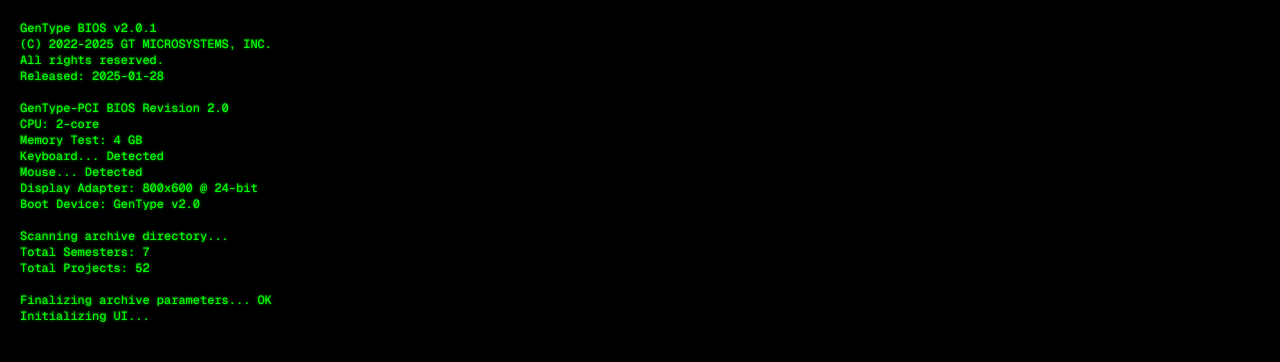
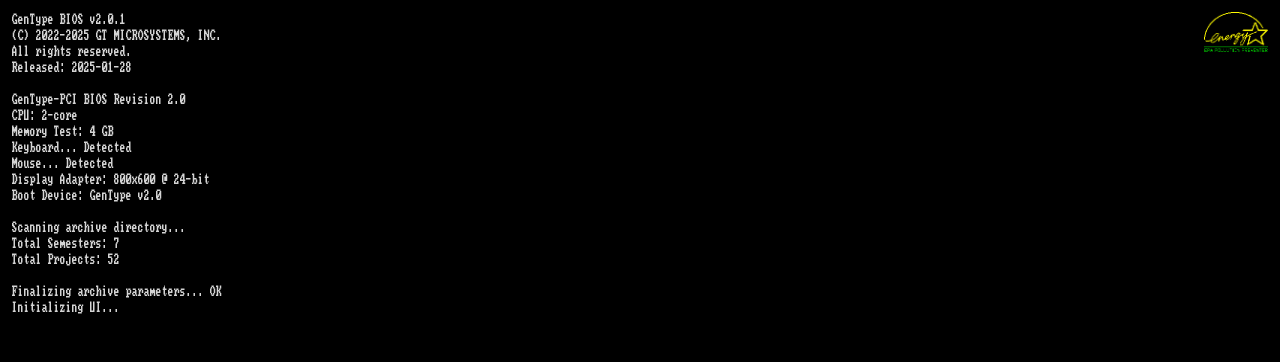
Before and after one commit to zekewattles/gentype, a Next.js app: page / in a window 1280 px wide. Shown: the top 362 px of the page. Built offline with nearby package versions, Linux system fonts and the light colour scheme.

Commit message:
custom retro boot font + energystar logo

```diff
--- a/app/globals.css
+++ b/app/globals.css
@@ -35,7 +35,20 @@ body {
   background-color: #000;
 }
 
-.startup-text {
+/* .startup-text {
   color: #0f0;
-  text-shadow: 0 0 3px rgba(0, 255, 0, 0.6);
+  text-shadow: 0 0 3px rgba(0, 255, 0, 0.7), 0 0 10px rgba(0, 255, 0, 0.5);
+} */
+
+.startup-logo {
+  opacity: 1;
+  mix-blend-mode: screen;
+  background-size: contain;
 }
+
+/* Add the custom font to Tailwind's font family */
+@layer base {
+  .font-ibm-bios {
+    font-family: var(--font-ibm-bios);
+  }
+}
--- a/components/startup-animation.tsx
+++ b/components/startup-animation.tsx
@@ -1,9 +1,14 @@
 "use client"
 
 import { useState, useEffect, useCallback } from "react"
-import { GeistMono } from "geist/font/mono"
+import localFont from "next/font/local"
+import Image from "next/image"
 
-const geistMono = GeistMono
+// Load the custom IBM BIOS font
+const ibmBiosFont = localFont({
+  src: "../public/fonts/WebPlus_IBM_BIOS-2y.woff",
+  variable: "--font-ibm-bios",
+})
 
 interface InitialData {
   totalProjects: number
@@ -72,7 +77,7 @@ export function StartupAnimation({ onComplete, initialData }: { onComplete: () =
         if (index === lines.length - 1) {
           setTimeout(() => {
             setIsComplete(true)
-            setTimeout(onComplete, 3000)
+            setTimeout(onComplete, 2500)
           }, 500) // Wait a bit before showing the final message
         }
       }, totalDelay)
@@ -84,9 +89,18 @@ export function StartupAnimation({ onComplete, initialData }: { onComplete: () =
   if (lines.length === 0) return null
 
   return (
-    <div className="fixed inset-0 startup-background">
-      <div className="relative z-10 p-5">
-        <pre className={`${geistMono.className} text-xs font-medium whitespace-pre startup-text`}>
+    <div className={`fixed inset-0 startup-background ${ibmBiosFont.variable}`}>
+      <div className="absolute top-3 right-3 w-16 h-16">
+        <Image
+          src="/images/energy-star-logo.png"
+          alt="Energy Star Logo"
+          width={128}
+          height={128}
+          className="startup-logo"
+        />
+      </div>
+      <div className="relative z-10 p-3">
+        <pre className="font-ibm-bios text-neutral-300 text-xs font-medium whitespace-pre">
           {lines.slice(0, visibleLines).join("\n")}
           {isComplete && (
             <>
--- a/tailwind.config.ts
+++ b/tailwind.config.ts
@@ -1,96 +1,58 @@
-import type { Config } from "tailwindcss";
-
-const config: Config = {
+/** @type {import('tailwindcss').Config} */
+module.exports = {
 	darkMode: ["class"],
 	content: [
-    "./pages/**/*.{js,ts,jsx,tsx,mdx}",
+	  "./app/**/*.{ts,tsx}",
+	  "./components/**/*.{ts,tsx}",
+	  "./app/**/*.{js,ts,jsx,tsx,mdx}",
 	  "./components/**/*.{js,ts,jsx,tsx,mdx}",
-    "./app/**/*.{js,ts,jsx,tsx,mdx}",
-    "*.{js,ts,jsx,tsx,mdx}"
 	],
 	theme: {
 	  extend: {
+		fontFamily: {
+		  "ibm-bios": ["var(--font-ibm-bios)"],
+		},
 		colors: {
-  			background: 'hsl(var(--background))',
-  			foreground: 'hsl(var(--foreground))',
-  			card: {
-  				DEFAULT: 'hsl(var(--card))',
-  				foreground: 'hsl(var(--card-foreground))'
+		  border: "hsl(var(--border))",
+		  input: "hsl(var(--input))",
+		  ring: "hsl(var(--ring))",
+		  background: "hsl(var(--background))",
+		  foreground: "hsl(var(--foreground))",
+		  primary: {
+			DEFAULT: "hsl(var(--primary))",
+			foreground: "hsl(var(--primary-foreground))",
+		  },
+		  secondary: {
+			DEFAULT: "hsl(var(--secondary))",
+			foreground: "hsl(var(--secondary-foreground))",
+		  },
+		  destructive: {
+			DEFAULT: "hsl(var(--destructive))",
+			foreground: "hsl(var(--destructive-foreground))",
+		  },
+		  muted: {
+			DEFAULT: "hsl(var(--muted))",
+			foreground: "hsl(var(--muted-foreground))",
+		  },
+		  accent: {
+			DEFAULT: "hsl(var(--accent))",
+			foreground: "hsl(var(--accent-foreground))",
 		  },
 		  popover: {
-  				DEFAULT: 'hsl(var(--popover))',
-  				foreground: 'hsl(var(--popover-foreground))'
+			DEFAULT: "hsl(var(--popover))",
+			foreground: "hsl(var(--popover-foreground))",
 		  },
-  			primary: {
-  				DEFAULT: 'hsl(var(--primary))',
-  				foreground: 'hsl(var(--primary-foreground))'
+		  card: {
+			DEFAULT: "hsl(var(--card))",
+			foreground: "hsl(var(--card-foreground))",
 		  },
-  			secondary: {
-  				DEFAULT: 'hsl(var(--secondary))',
-  				foreground: 'hsl(var(--secondary-foreground))'
-  			},
-  			muted: {
-  				DEFAULT: 'hsl(var(--muted))',
-  				foreground: 'hsl(var(--muted-foreground))'
-  			},
-  			accent: {
-  				DEFAULT: 'hsl(var(--accent))',
-  				foreground: 'hsl(var(--accent-foreground))'
-  			},
-  			destructive: {
-  				DEFAULT: 'hsl(var(--destructive))',
-  				foreground: 'hsl(var(--destructive-foreground))'
-  			},
-  			border: 'hsl(var(--border))',
-  			input: 'hsl(var(--input))',
-  			ring: 'hsl(var(--ring))',
-  			chart: {
-  				'1': 'hsl(var(--chart-1))',
-  				'2': 'hsl(var(--chart-2))',
-  				'3': 'hsl(var(--chart-3))',
-  				'4': 'hsl(var(--chart-4))',
-  				'5': 'hsl(var(--chart-5))'
-  			},
-  			sidebar: {
-  				DEFAULT: 'hsl(var(--sidebar-background))',
-  				foreground: 'hsl(var(--sidebar-foreground))',
-  				primary: 'hsl(var(--sidebar-primary))',
-  				'primary-foreground': 'hsl(var(--sidebar-primary-foreground))',
-  				accent: 'hsl(var(--sidebar-accent))',
-  				'accent-foreground': 'hsl(var(--sidebar-accent-foreground))',
-  				border: 'hsl(var(--sidebar-border))',
-  				ring: 'hsl(var(--sidebar-ring))'
-  			}
 		},
 		borderRadius: {
-  			lg: 'var(--radius)',
-  			md: 'calc(var(--radius) - 2px)',
-  			sm: 'calc(var(--radius) - 4px)'
+		  lg: "var(--radius)",
+		  md: "calc(var(--radius) - 2px)",
+		  sm: "calc(var(--radius) - 4px)",
 		},
-  		keyframes: {
-  			'accordion-down': {
-  				from: {
-  					height: '0'
 	  },
-  				to: {
-  					height: 'var(--radix-accordion-content-height)'
-  				}
-  			},
-  			'accordion-up': {
-  				from: {
-  					height: 'var(--radix-accordion-content-height)'
-  				},
-  				to: {
-  					height: '0'
-  				}
-  			}
-  		},
-  		animation: {
-  			'accordion-down': 'accordion-down 0.2s ease-out',
-  			'accordion-up': 'accordion-up 0.2s ease-out'
-  		}
-  	}
 	},
 	plugins: [require("tailwindcss-animate")],
-};
-export default config;
+  }
```
Also changed, not shown: public/fonts/WebPlus_IBM_BIOS-2y.woff (added), public/images/energy-star-logo.png (added). Lines whose indentation alone changed are shown as unchanged.
